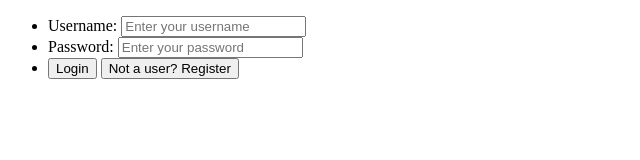
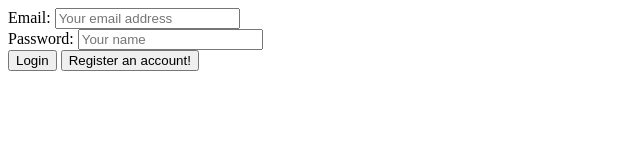
Before and after one commit to GordonRodsethBBD/Sudoku, a website: page app/pages/login/login.html in a window 1280 px wide. Shown: the whole page, without its empty margins (0-640 px from the left). Drawn offline with nearby package versions, Linux system fonts and the light colour scheme.

Commit message:
Adds form to login page, and changes buttons

```diff
--- a/app/pages/login/login.html
+++ b/app/pages/login/login.html
@@ -23,25 +23,24 @@
     <!-- main -->
     <div class="main">
         <section class="screen">
-            <!-- convert to Form  -->
-            <ul class="start-screen active" id="start-screen">
-                <li class="start-screen-item">
-                    <label>Username:</label>
-                    <input type="text" placeholder="Enter your username" maxlength="100" class="input-name" id="input-name">
-                </li>
+            <section class="screen">
+                <form class="start-screen active" id="start-screen" action="/login" method="post">
+                    <div class="start-screen-item">
+                        <label for="input-email">Email:</label>
+                        <input type="email" name="email" placeholder="Your email address" maxlength="150" class="input-name" id="input-email">
+                    </div>
 
-                <li class="start-screen-item">
-                    <label>Password:</label>
-                    <input type="text" placeholder="Enter your password" maxlength="150" class="input-name" id="input-password">
-                </li>
+                    <div class="start-screen-item">
+                        <label for="input-password">Password:</label>
+                        <input type="text" name="password" placeholder="Your name" maxlength="100" class="input-name" id="input-password">
+                    </div>
 
-                <li class="start-screen-item start-screen-buttons">
-                    <button type="button" class="btn" id="btn-continue">Login</button>
-                    <button  type="button" class="btn" id="btn-play">Not a user? Register</button>
-                </li>
+                    <div class="start-screen-item start-screen-buttons">
+                        <button type="submit" class="btn" id="btn-loginCall">Login</button>
+                        <button  type="button" onclick="loginRedirect()" class="btn" id="btn-loginRedirect">Register an account!</button>
+                    </div>
 
-            </ul>
-            <!-- end start screen -->
+                </form>
         </section>
     </div>
     <!-- end main -->
```
Also changed, not shown: app/pages/register/register.html (+4 -4 lines).
